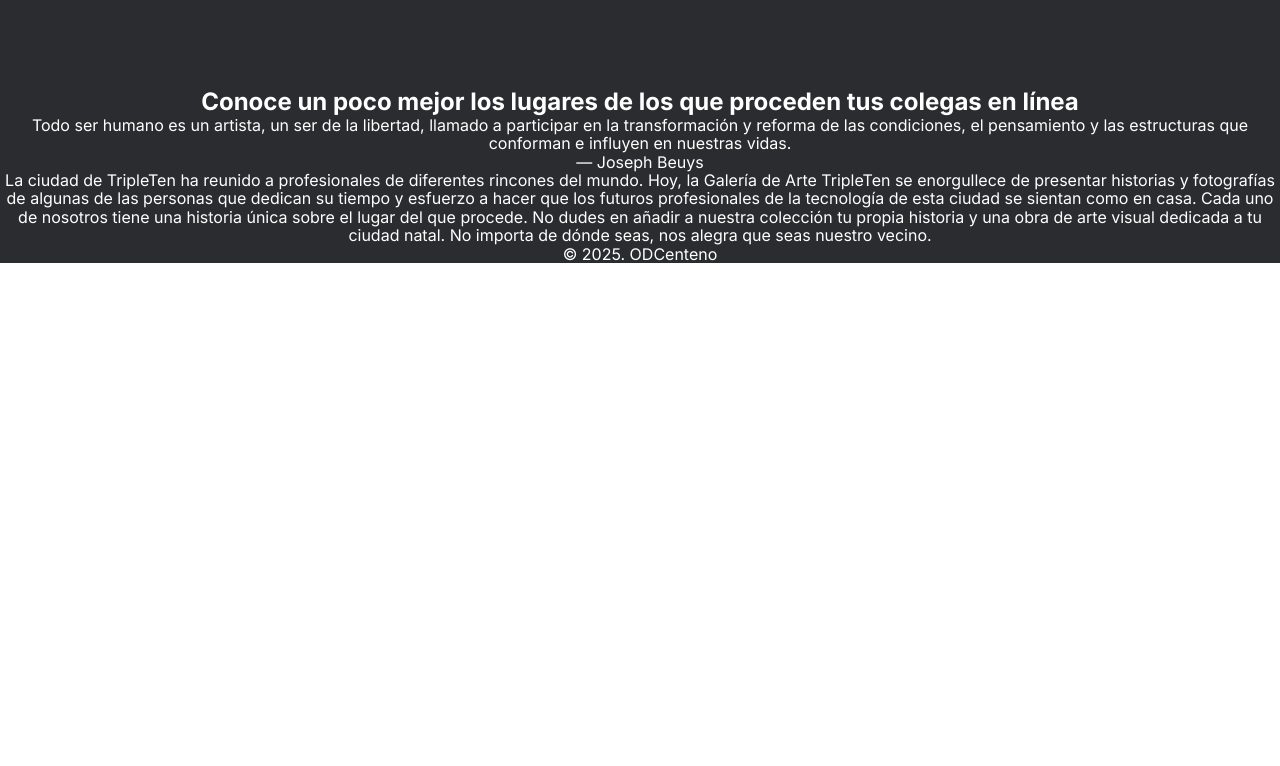
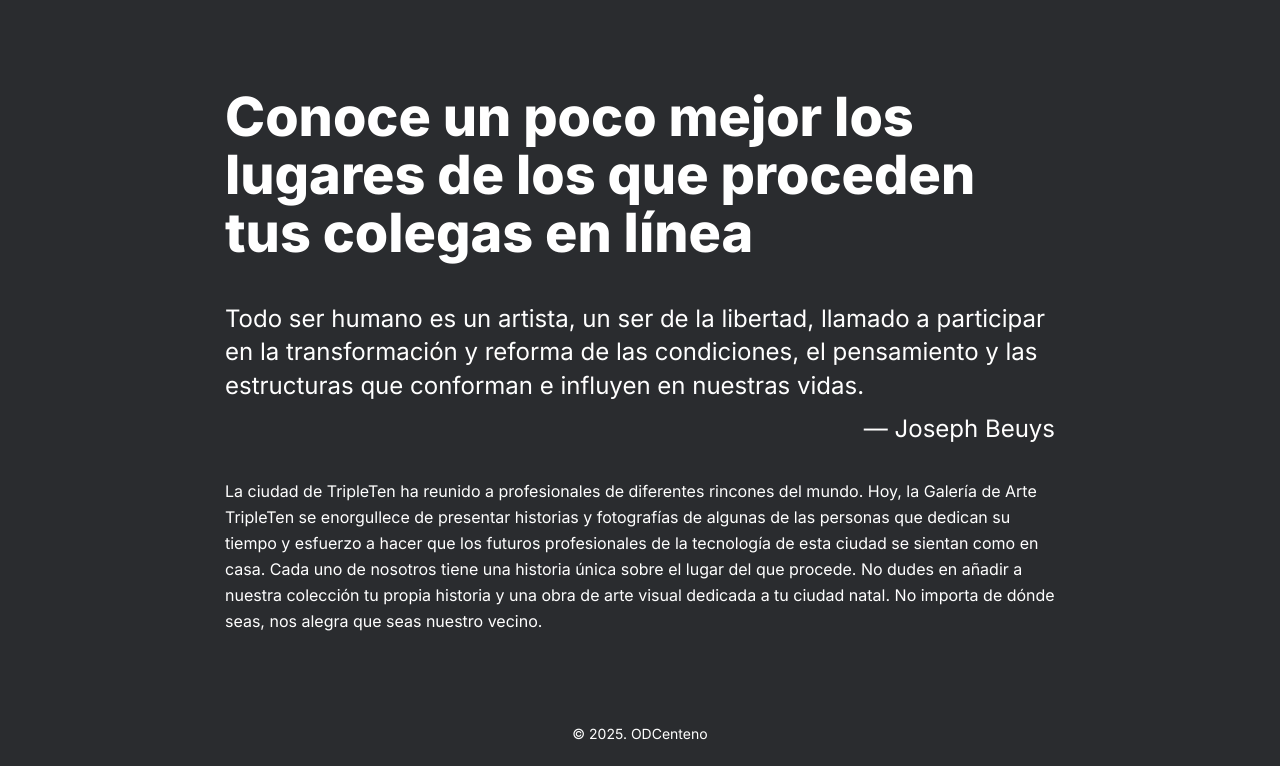
Before and after one commit to ODCenteno/web_project_homeland, a plain HTML site: page index.html in a window 1280 px wide. Shown: the part 1185-1951 px from the top of the page. Before the commit the page ends 1449 px from the top, so only its background shows below. Drawn offline with Linux system fonts and the light colour scheme; a script that the page names is missing.

Commit message:
feat: Desktop content and styles completed

```diff
--- a/blocks/content.css
+++ b/blocks/content.css
@@ -1,5 +1,32 @@
+.content {
+  max-width: 830px;
+  text-align: start;
+}
 
+.content__heading {
+  font-size: 54px;
+  font-weight: 900;
+  line-height: 1.07;
+}
 
+.content__heading-position {
+  margin-bottom: 40px;
+}
+.content__paragraph {
+  font-size: 24px;
+  line-height: 1.4;
+  font-weight: normal;
+}
+
+.content__paragraph_quote {
+  text-align: end;
+  margin: 10px 0 32px;
+}
+
+.content__paragraph_size_small {
+  font-size: 16px;
+  line-height: 1.63;
+}
 
 @media screen and (max-size: 544px) {
 
--- a/blocks/footer.css
+++ b/blocks/footer.css
@@ -1,4 +1,7 @@
-
+.footer__copyright {
+  font-size: 14px;
+  line-height: 1.14;
+}
 
 
 @media screen and (max-size: 544px) {
--- a/blocks/header.css
+++ b/blocks/header.css
@@ -47,5 +47,20 @@
 }
 
 @media  screen and (max-size: 1024px) {
+  .header__heading {
+    max-width: 530px;
+    font-size: 75px;
+    font-weight: 900;
+    line-height: 1.05;
+  }
 
+  .header__heading_pos {
+    margin: 90px 0 25px ;
+  }
+
+  .header__description {
+    max-width: 720px;
+    font-size: 30px;
+    line-height: 1.2;
+  }
 }
--- a/blocks/page.css
+++ b/blocks/page.css
@@ -1,5 +1,6 @@
 /*TODO: Top space padding or marging */
 .page {
+  width: 100%;
   font-family: "Inter", "Roboto", sans-serif;
   background-color: #2A2C2F;
   display: flex;
@@ -23,3 +24,7 @@
   max-width: 984px;
   margin: 34px auto 92px;
 }
+
+.page__footer {
+  margin: 92px 0 24px;
+}
--- a/index.html
+++ b/index.html
@@ -38,8 +38,9 @@
       </picture>
     </header>
 
-    <main class="main">
-      <h2>Conoce un poco mejor los lugares de los que proceden tus colegas en línea</h2>
+    <main class="content">
+      <h2 class="content__heading content__heading-position">Conoce un poco mejor los lugares de los que proceden tus
+        colegas en línea</h2>
       <p class="content__paragraph">Todo ser humano es un artista, un ser de la libertad, llamado a participar
         en la
         transformación y reforma de las condiciones, el pensamiento y las estructuras que conforman e influyen en
@@ -53,7 +54,7 @@
         procede. No dudes en añadir a nuestra colección tu propia historia y una obra de arte visual dedicada a tu
         ciudad natal. No importa de dónde seas, nos alegra que seas nuestro vecino.</p>
     </main>
-    <footer class="footer">
+    <footer class="footer page__footer">
       <p class="footer__copyright">&copy 2025. ODCenteno</p>
     </footer>
     <script src="script.js"></script>
```
